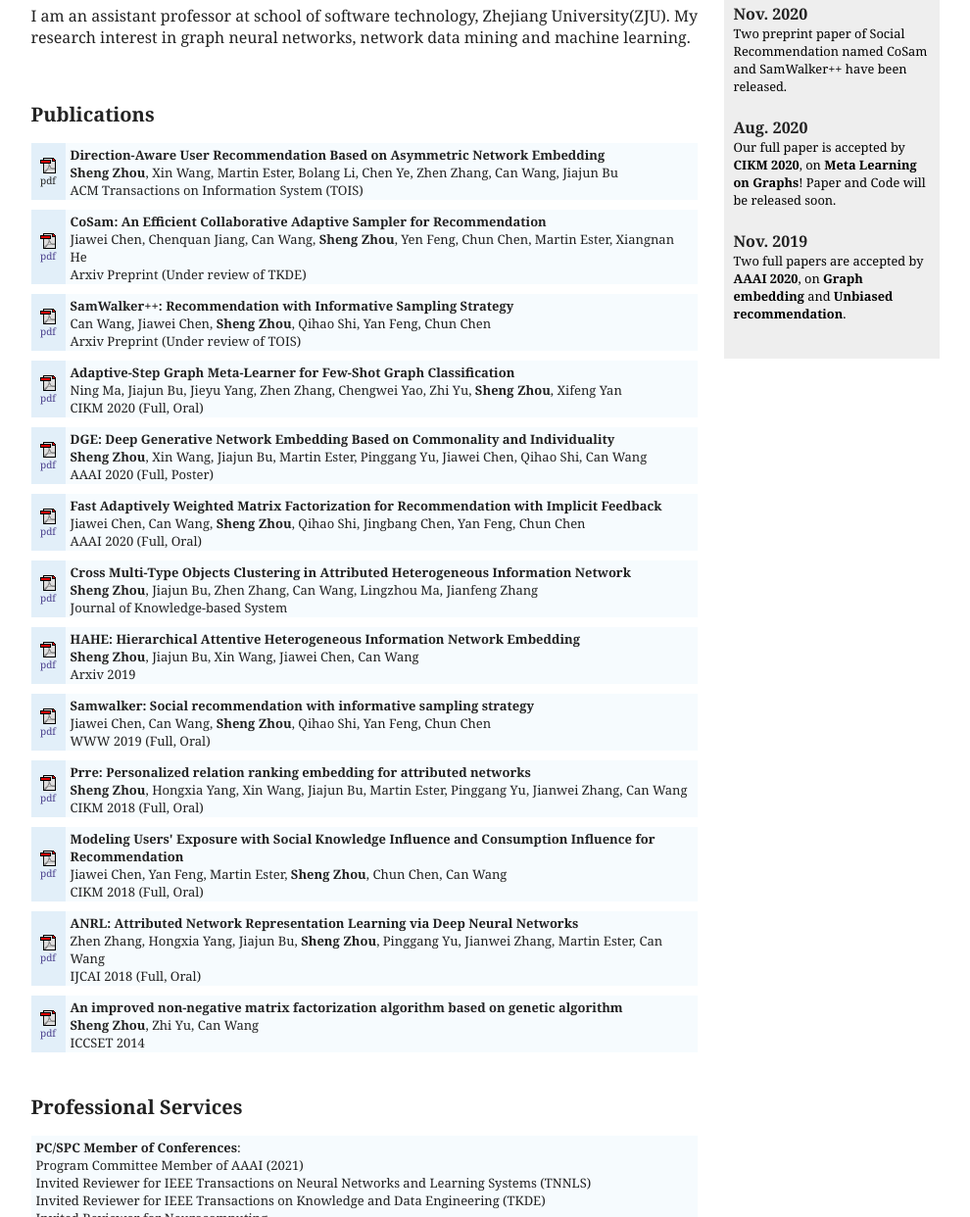
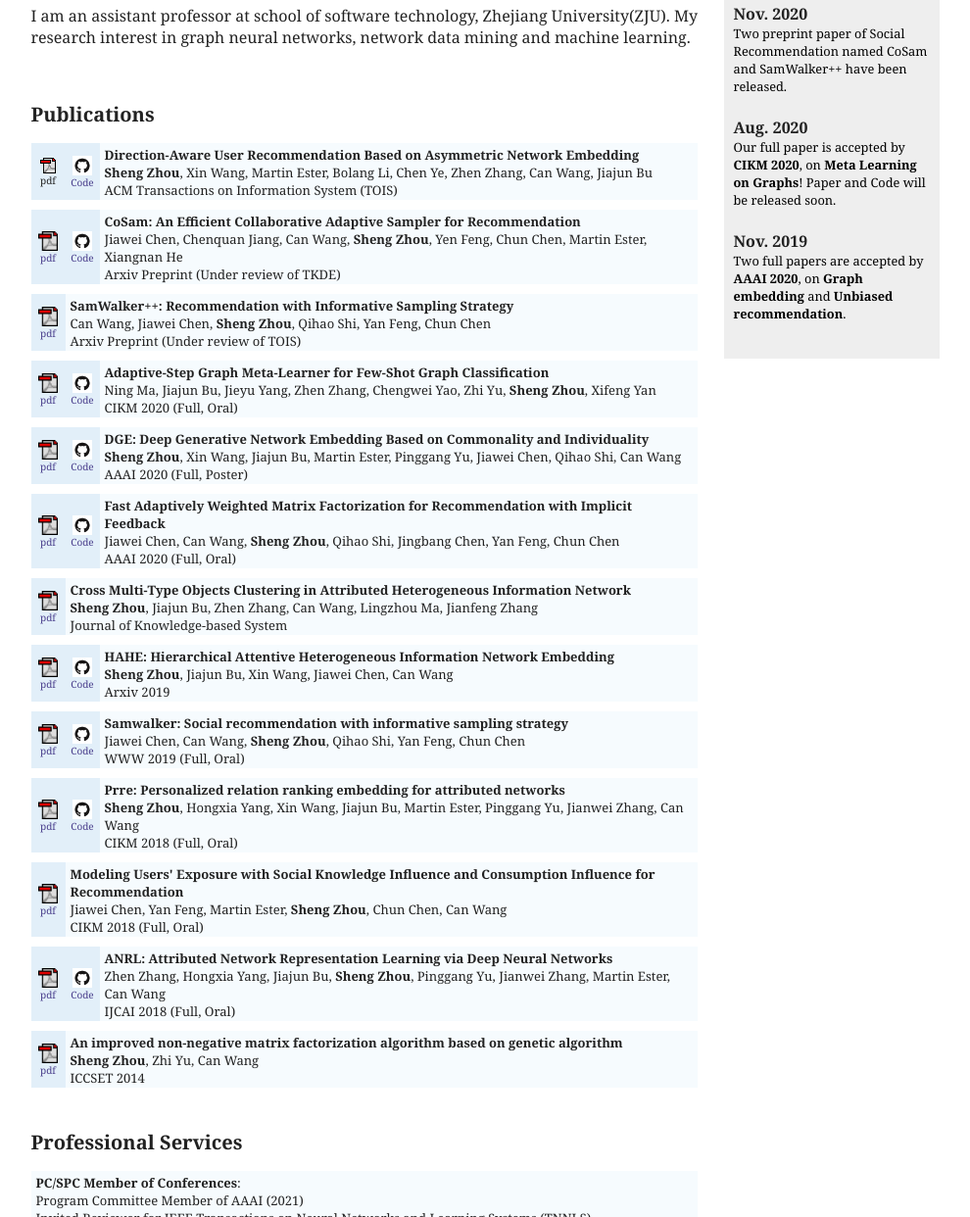
Before and after one commit to zhoushengisnoob/zhoushengisnoob.github.io, a plain HTML site: page index.html in a window 1280 px wide. Shown: the part 244-1486 px from the top of the page at 98% size, without its empty margins (145-1135 px from the left). Drawn offline with Linux system fonts and the light colour scheme.

Commit message:
Add Code

```diff
--- a/index.html
+++ b/index.html
@@ -92,6 +92,7 @@ My research interest in graph neural networks, network data mining and machine l
   <tbody>
   <tr>
     <td class="left"><img src="./files/pdf.gif"><br>pdf</a></td>
+    <td class="left"><a href="https://github.com/zhoushengisnoob/DNE"><img src="./files/GitHub.png" width=20><br>Code</a></td>
     <td><span class="title">Direction-Aware User Recommendation Based on Asymmetric Network Embedding</span>
       <br><b>Sheng Zhou</b>, Xin Wang, Martin Ester, Bolang Li, Chen Ye, Zhen Zhang, Can Wang, Jiajun Bu
     <br>ACM Transactions on Information System (TOIS)  &nbsp;&nbsp;
@@ -109,7 +110,8 @@ My research interest in graph neural networks, network data mining and machine l
 <table>
   <tbody>
   <tr>
-    <td class="left"><a href="./papers/CoSam.pdf" target="_blank"><img src="./files/pdf.gif"><br>pdf</a></td>
+    <td class="left"><a href="./papers/CoSam.pdf" target="_blank"><img src="./files/pdf.gif" width=20><br>pdf</a></td>
+    <td class="left"><a href="https://github.com/jiawei-chen/CoSam"><img src="./files/GitHub.png" width=20><br>Code</a></td>
     <td><span class="title">CoSam: An Efficient Collaborative Adaptive Sampler for Recommendation</span>
       <br>Jiawei Chen, Chenquan Jiang, Can Wang, <b>Sheng Zhou</b>, Yen Feng, Chun Chen, Martin Ester, Xiangnan He
     <br>Arxiv Preprint (Under review of TKDE)  &nbsp;&nbsp;
@@ -122,7 +124,7 @@ My research interest in graph neural networks, network data mining and machine l
 <table>
   <tbody>
   <tr>
-    <td class="left"><a href="./papers/SamWalker++.pdf" target="_blank"><img src="./files/pdf.gif"><br>pdf</a></td>
+    <td class="left"><a href="./papers/SamWalker++.pdf" target="_blank"><img src="./files/pdf.gif" width=20><br>pdf</a></td>
     <td><span class="title">SamWalker++: Recommendation with Informative Sampling Strategy</span>
       <br>Can Wang, Jiawei Chen, <b>Sheng Zhou</b>, Qihao Shi, Yan Feng, Chun Chen
     <br>Arxiv Preprint (Under review of TOIS)  &nbsp;&nbsp;
@@ -136,7 +138,8 @@ My research interest in graph neural networks, network data mining and machine l
 <table>
   <tbody>
   <tr>
-    <td class="left"><a href="./papers/AS-MAML.pdf" target="_blank"><img src="./files/pdf.gif"><br>pdf</a></td>
+    <td class="left"><a href="./papers/AS-MAML.pdf" target="_blank"><img src="./files/pdf.gif" width=20><br>pdf</a></td>
+    <td class="left"><a href="https://github.com/NingMa-AI/AS-MAML"><img src="./files/GitHub.png" width=20><br>Code</a></td>
     <td><span class="title">Adaptive-Step Graph Meta-Learner for Few-Shot Graph Classification</span>
       <br>Ning Ma, Jiajun Bu, Jieyu Yang, Zhen Zhang, Chengwei Yao, Zhi Yu, <b>Sheng Zhou</b>, Xifeng Yan
     <br>CIKM 2020 (Full, Oral)  &nbsp;&nbsp;
@@ -151,7 +154,8 @@ My research interest in graph neural networks, network data mining and machine l
 <table>
   <tbody>
   <tr>
-    <td class="left"><a href="./papers/DGE.pdf" target="_blank"><img src="./files/pdf.gif"><br>pdf</a></td>
+    <td class="left"><a href="./papers/DGE.pdf" target="_blank"><img src="./files/pdf.gif" width=20><br>pdf</a></td>
+    <td class="left"><a href="https://github.com/zhoushengisnoob/DGE"><img src="./files/GitHub.png" width=20><br>Code</a></td>
     <td><span class="title">DGE: Deep Generative Network Embedding Based on Commonality and Individuality</span>
       <br><b>Sheng Zhou</b>, Xin Wang, Jiajun Bu, Martin Ester, Pinggang Yu, Jiawei Chen, Qihao Shi, Can Wang
     <br>AAAI 2020 (Full, Poster)  &nbsp;&nbsp;
@@ -164,7 +168,8 @@ My research interest in graph neural networks, network data mining and machine l
 <table>
   <tbody>
   <tr>
-    <td class="left"><a href="./papers/FAWMF.pdf" target="_blank"><img src="./files/pdf.gif"><br>pdf</a></td>
+    <td class="left"><a href="./papers/FAWMF.pdf" target="_blank"><img src="./files/pdf.gif" width=20><br>pdf</a></td>
+    <td class="left"><a href="https://github.com/jiawei-chen/FAWMF"><img src="./files/GitHub.png" width=20><br>Code</a></td>
     <td><span class="title">Fast Adaptively Weighted Matrix Factorization for Recommendation with Implicit Feedback</span>
       <br>Jiawei Chen, Can Wang, <b>Sheng Zhou</b>, Qihao Shi, Jingbang Chen, Yan Feng, Chun Chen
     <br>AAAI 2020 (Full, Oral) &nbsp;&nbsp;
@@ -177,7 +182,7 @@ My research interest in graph neural networks, network data mining and machine l
 <table>
   <tbody>
   <tr>
-    <td class="left"><a href="./papers/CMOC-AHIN.pdf" target="_blank"><img src="./files/pdf.gif"><br>pdf</a></td>
+    <td class="left"><a href="./papers/CMOC-AHIN.pdf" target="_blank"><img src="./files/pdf.gif" width=20><br>pdf</a></td>
     <td><span class="title">Cross Multi-Type Objects Clustering in Attributed Heterogeneous Information Network</span>
       <br><b>Sheng Zhou</b>, Jiajun Bu, Zhen Zhang, Can Wang, Lingzhou Ma, Jianfeng Zhang
     <br>Journal of Knowledge-based System &nbsp;&nbsp;
@@ -189,7 +194,8 @@ My research interest in graph neural networks, network data mining and machine l
 <table>
   <tbody>
   <tr>
-    <td class="left"><a href="./papers/HAHE.pdf" target="_blank"><img src="./files/pdf.gif"><br>pdf</a></td>
+    <td class="left"><a href="./papers/HAHE.pdf" target="_blank"><img src="./files/pdf.gif" width=20><br>pdf</a></td>
+    <td class="left"><a href="https://github.com/zhoushengisnoob/HAHE"><img src="./files/GitHub.png" width=20><br>Code</a></td>
     <td><span class="title">HAHE: Hierarchical Attentive Heterogeneous Information Network Embedding</span>
       <br><b>Sheng Zhou</b>, Jiajun Bu, Xin Wang, Jiawei Chen, Can Wang
     <br>Arxiv 2019 &nbsp;&nbsp;
@@ -202,7 +208,8 @@ My research interest in graph neural networks, network data mining and machine l
 <table>
   <tbody>
   <tr>
-    <td class="left"><a href="./papers/SamWalker.pdf" target="_blank"><img src="./files/pdf.gif"><br>pdf</a></td>
+    <td class="left"><a href="./papers/SamWalker.pdf" target="_blank"><img src="./files/pdf.gif" width=20><br>pdf</a></td>
+    <td class="left"><a href="https://github.com/jiawei-chen/Samwalker"><img src="./files/GitHub.png" width=20><br>Code</a></td>
     <td><span class="title">Samwalker: Social recommendation with informative sampling strategy</span>
       <br>Jiawei Chen, Can Wang, <b>Sheng Zhou</b>, Qihao Shi, Yan Feng, Chun Chen
     <br>WWW 2019 (Full, Oral)  &nbsp;&nbsp;
@@ -217,7 +224,8 @@ My research interest in graph neural networks, network data mining and machine l
 <table>
   <tbody>
   <tr>
-    <td class="left"><a href="./papers/PRRE.pdf" target="_blank"><img src="./files/pdf.gif"><br>pdf</a></td>
+    <td class="left"><a href="./papers/PRRE.pdf" target="_blank"><img src="./files/pdf.gif" width=20><br>pdf</a></td>
+    <td class="left"><a href="https://github.com/zhoushengisnoob/PRRE"><img src="./files/GitHub.png" width=20><br>Code</a></td>
     <td><span class="title">Prre: Personalized relation ranking embedding for attributed networks</span>
       <br><b>Sheng Zhou</b>, Hongxia Yang, Xin Wang, Jiajun Bu, Martin Ester, Pinggang Yu, Jianwei Zhang, Can Wang
     <br>CIKM 2018 (Full, Oral) &nbsp;&nbsp;
@@ -231,7 +239,7 @@ My research interest in graph neural networks, network data mining and machine l
 <table>
   <tbody>
   <tr>
-    <td class="left"><a href="./papers/SoEXBMF.pdf" target="_blank"><img src="./files/pdf.gif"><br>pdf</a></td>
+    <td class="left"><a href="./papers/SoEXBMF.pdf" target="_blank"><img src="./files/pdf.gif" width=20><br>pdf</a></td>
     <td><span class="title">Modeling Users' Exposure with Social Knowledge Influence and Consumption Influence for Recommendation</span>
       <br>Jiawei Chen, Yan Feng, Martin Ester, <b>Sheng Zhou</b>, Chun Chen, Can Wang
     <br>CIKM 2018 (Full, Oral)  &nbsp;&nbsp;
@@ -243,7 +251,9 @@ My research interest in graph neural networks, network data mining and machine l
 <table>
   <tbody>
   <tr>
-    <td class="left"><a href="./papers/ANRL.pdf" target="_blank"><img src="./files/pdf.gif"><br>pdf</a></td>
+    <td class="left"><a href="./papers/ANRL.pdf" target="_blank"><img src="./files/pdf.gif" width=20><br>pdf</a></td>
+    <td class="left"><a href="https://github.com/cszhangzhen/ANRL"><img src="./files/GitHub.png" width=20><br>Code</a></td>
+
     <td><span class="title">ANRL: Attributed Network Representation Learning via Deep Neural Networks</span>
       <br>Zhen Zhang, Hongxia Yang, Jiajun Bu, <b>Sheng Zhou</b>, Pinggang Yu, Jianwei Zhang, Martin Ester, Can Wang
     <br>IJCAI 2018 (Full, Oral)  &nbsp;&nbsp;
@@ -255,7 +265,7 @@ My research interest in graph neural networks, network data mining and machine l
 <table>
   <tbody>
   <tr>
-    <td class="left"><a href="./papers/GANMF.pdf" target="_blank"><img src="./files/pdf.gif"><br>pdf</a></td>
+    <td class="left"><a href="./papers/GANMF.pdf" target="_blank"><img src="./files/pdf.gif" width=20><br>pdf</a></td>
     <td><span class="title">An improved non-negative matrix factorization algorithm based on genetic algorithm</span>
       <br><b>Sheng Zhou</b>, Zhi Yu, Can Wang
     <br>ICCSET 2014  &nbsp;&nbsp;
```
Also changed, not shown: files/GitHub.png (added).
